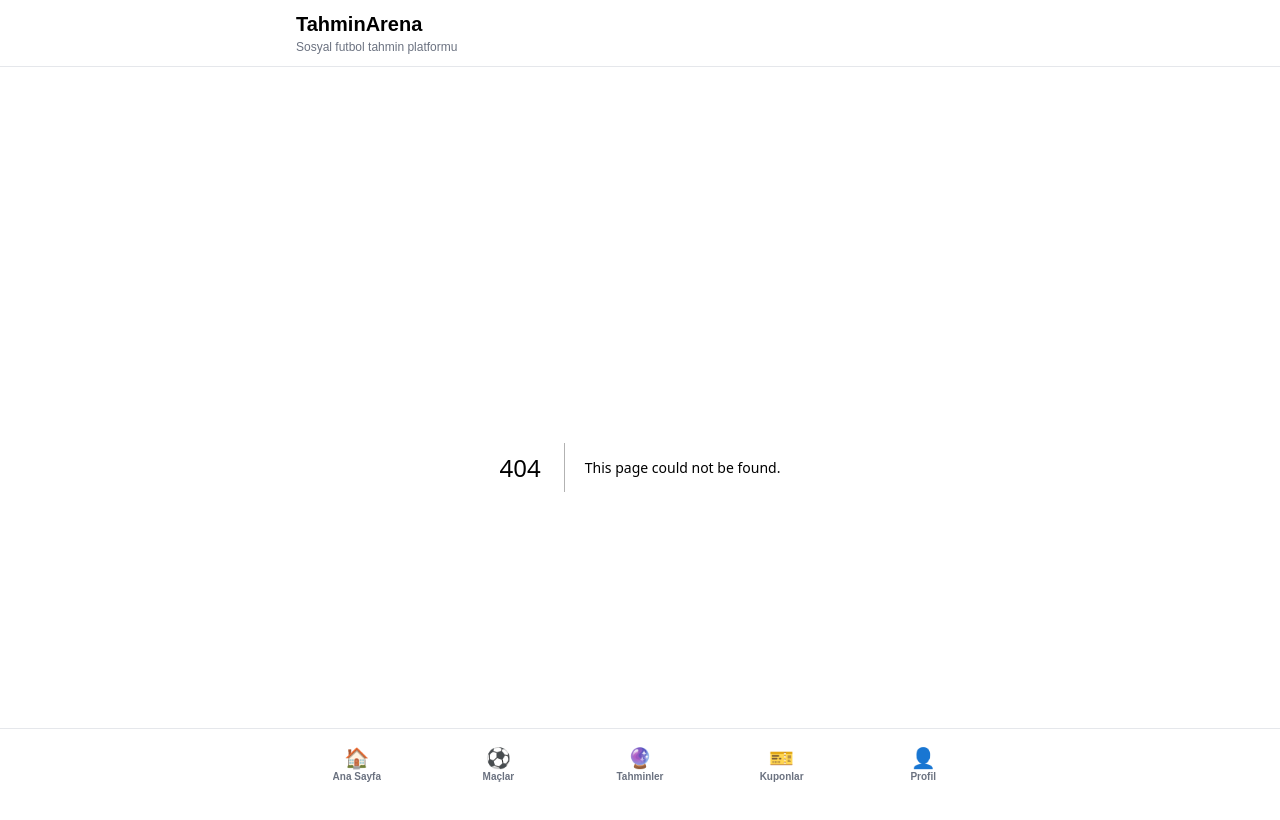
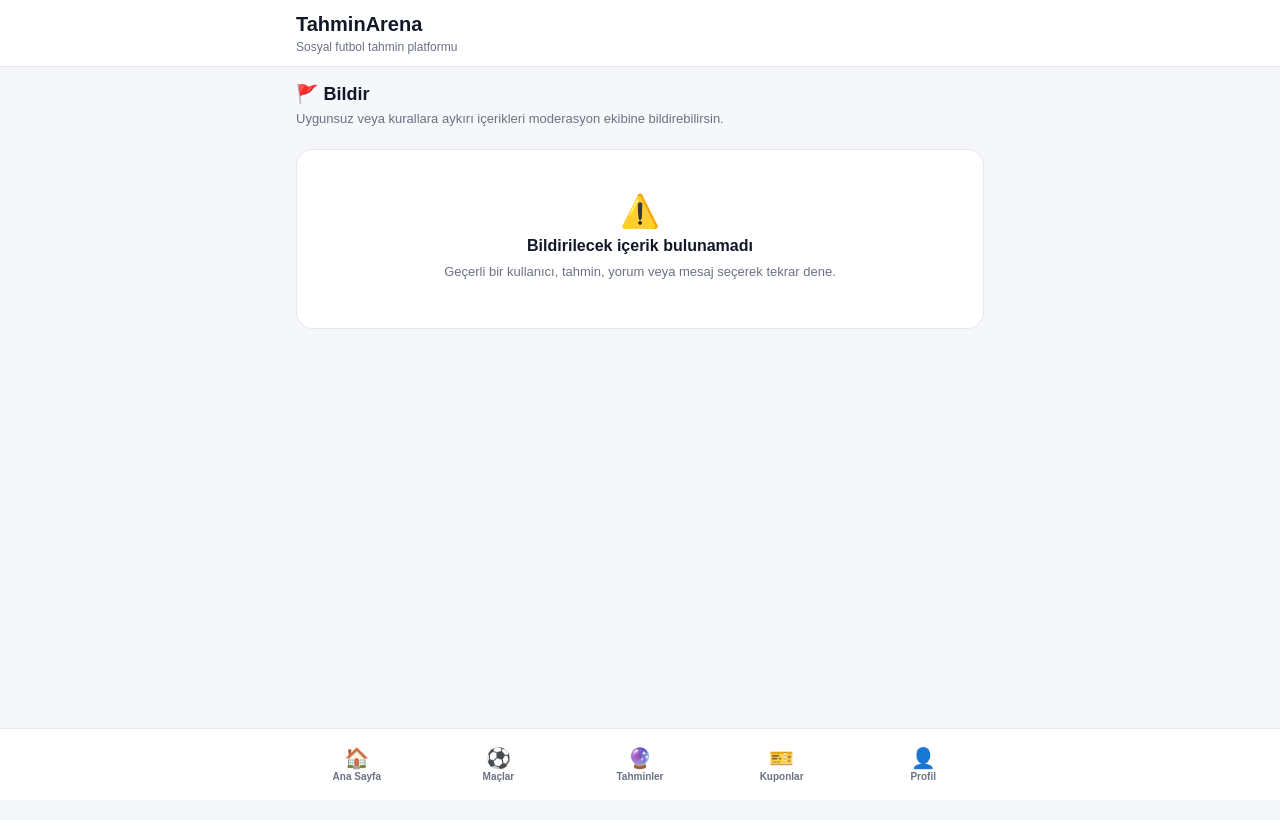
Before and after one commit to bitcoinkazanc/TahminArena, a Next.js app in the folder tahminarena/: page /report in a window 1280 px wide. Before the commit this address had no page. Shown: the top 820 px of the page. Built offline with nearby package versions, Linux system fonts and the light colour scheme.

Commit message:
Create tahminarena/app/report/page.tsx

```diff
--- /dev/null
+++ b/tahminarena/app/report/page.tsx
@@ -0,0 +1,261 @@
+"use client";
+
+import { useState } from "react";
+import PageContainer from "@/components/layout/PageContainer";
+import Button from "@/components/ui/Button";
+import EmptyState from "@/components/ui/EmptyState";
+import type {
+  ReportReason,
+  ReportTargetType,
+} from "@/types/report";
+
+type ReportPageProps = {
+  searchParams?: {
+    targetType?: string;
+    targetId?: string;
+  };
+};
+
+const reasons: Array<{
+  value: ReportReason;
+  label: string;
+}> = [
+  {
+    value: "spam",
+    label: "Spam",
+  },
+  {
+    value: "harassment",
+    label: "Taciz / Rahatsız Etme",
+  },
+  {
+    value: "inappropriate",
+    label: "Uygunsuz İçerik",
+  },
+  {
+    value: "fake",
+    label: "Sahte / Yanıltıcı İçerik",
+  },
+  {
+    value: "other",
+    label: "Diğer",
+  },
+];
+
+const targetTypes: ReportTargetType[] = [
+  "user",
+  "prediction",
+  "comment",
+  "message",
+];
+
+function isValidTargetType(
+  value?: string,
+): value is ReportTargetType {
+  return (
+    typeof value === "string" &&
+    targetTypes.includes(
+      value as ReportTargetType,
+    )
+  );
+}
+
+export default function ReportPage({
+  searchParams,
+}: ReportPageProps) {
+  const targetType = isValidTargetType(
+    searchParams?.targetType,
+  )
+    ? searchParams?.targetType
+    : null;
+
+  const targetId =
+    typeof searchParams?.targetId ===
+    "string"
+      ? searchParams.targetId
+      : "";
+
+  const [reason, setReason] =
+    useState<ReportReason | null>(null);
+
+  const [description, setDescription] =
+    useState("");
+
+  const [submitting, setSubmitting] =
+    useState(false);
+
+  const [submitted, setSubmitted] =
+    useState(false);
+
+  async function handleSubmit() {
+    if (
+      !targetType ||
+      !targetId ||
+      !reason ||
+      submitting
+    ) {
+      return;
+    }
+
+    setSubmitting(true);
+
+    try {
+      const response = await fetch(
+        "/api/reports",
+        {
+          method: "POST",
+          headers: {
+            "Content-Type": "application/json",
+          },
+          body: JSON.stringify({
+            targetType,
+            targetId,
+            reason,
+            description:
+              description.trim(),
+          }),
+        },
+      );
+
+      if (!response.ok) {
+        throw new Error(
+          "Bildirim gönderilemedi.",
+        );
+      }
+
+      const data = (await response.json()) as {
+        success: boolean;
+      };
+
+      if (!data.success) {
+        throw new Error(
+          "Bildirim gönderilemedi.",
+        );
+      }
+
+      setSubmitted(true);
+    } catch (error) {
+      console.error(
+        "Report page error:",
+        error,
+      );
+    } finally {
+      setSubmitting(false);
+    }
+  }
+
+  return (
+    <main>
+      <PageContainer>
+        <section>
+          <div className="section-heading">
+            <h2>🚩 Bildir</h2>
+
+            <p>
+              Uygunsuz veya kurallara aykırı
+              içerikleri moderasyon ekibine
+              bildirebilirsin.
+            </p>
+          </div>
+        </section>
+
+        {!targetType || !targetId ? (
+          <EmptyState
+            icon="⚠️"
+            title="Bildirilecek içerik bulunamadı"
+            description="Geçerli bir kullanıcı, tahmin, yorum veya mesaj seçerek tekrar dene."
+          />
+        ) : submitted ? (
+          <EmptyState
+            icon="✅"
+            title="Bildirimin alındı"
+            description="Bildirim moderasyon ekibi tarafından incelenecek."
+          />
+        ) : (
+          <section className="report-form">
+            <div className="report-form__target">
+              <span>İçerik türü</span>
+              <strong>{targetType}</strong>
+            </div>
+
+            <div className="report-form__reasons">
+              <span className="report-form__label">
+                Bildirim nedeni
+              </span>
+
+              <div
+                className="report-form__options"
+                role="radiogroup"
+                aria-label="Bildirim nedeni"
+              >
+                {reasons.map((item) => {
+                  const selected =
+                    reason === item.value;
+
+                  return (
+                    <button
+                      key={item.value}
+                      type="button"
+                      className={`report-form__option ${
+                        selected
+                          ? "report-form__option--selected"
+                          : ""
+                      }`}
+                      onClick={() =>
+                        setReason(
+                          item.value,
+                        )
+                      }
+                      role="radio"
+                      aria-checked={selected}
+                    >
+                      {item.label}
+                    </button>
+                  );
+                })}
+              </div>
+            </div>
+
+            <label className="report-form__field">
+              <span>
+                Açıklama
+              </span>
+
+              <textarea
+                value={description}
+                onChange={(event) =>
+                  setDescription(
+                    event.target.value,
+                  )
+                }
+                placeholder="İstersen bildiriminle ilgili ek bilgi yaz..."
+                maxLength={500}
+                rows={5}
+                disabled={submitting}
+              />
+
+              <small>
+                {description.length}/500
+              </small>
+            </label>
+
+            <Button
+              type="button"
+              fullWidth
+              disabled={
+                !reason || submitting
+              }
+              onClick={() =>
+                void handleSubmit()
+              }
+            >
+              {submitting
+                ? "Gönderiliyor..."
+                : "Bildirimi Gönder"}
+            </Button>
+          </section>
+        )}
+      </PageContainer>
+    </main>
+  );
+}
```
